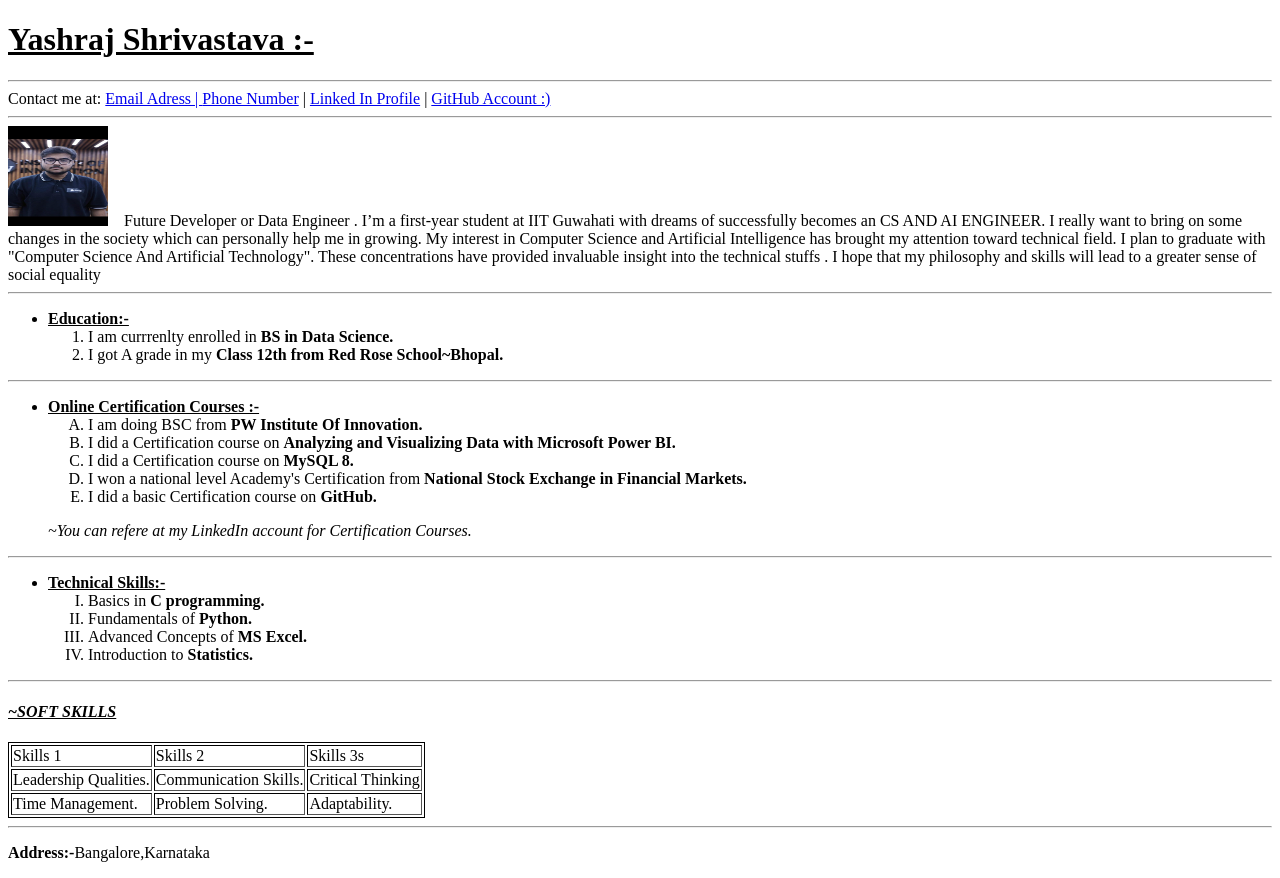
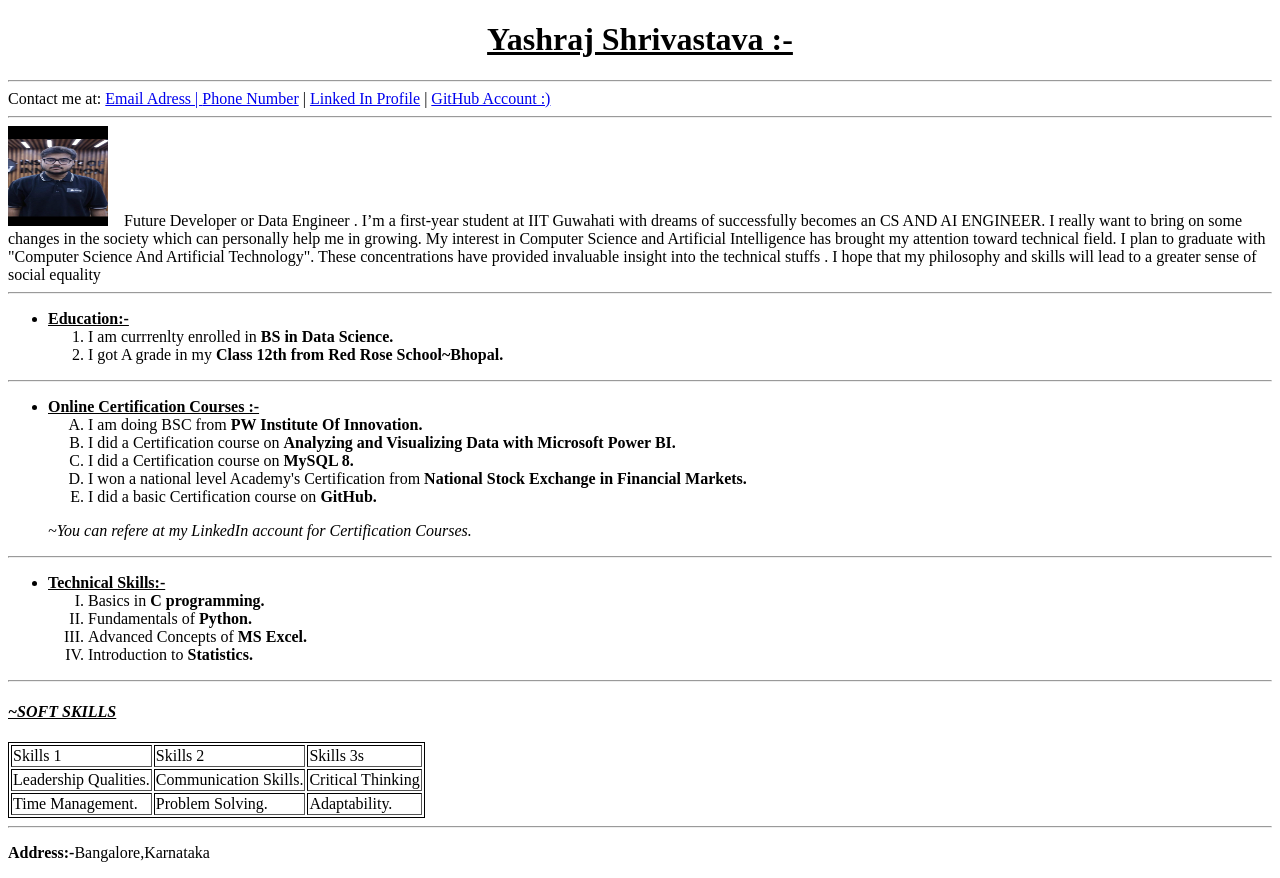
Before and after one commit to Yashraj-17/yashraj_html1, a plain HTML site: page index.html in a window 1280 px wide. Drawn offline with Linux system fonts and the light colour scheme.

Commit message:
first day first change

```diff
--- a/index.html
+++ b/index.html
@@ -10,7 +10,7 @@
     }
 </style>
 <body>
-    <h1><ins>Yashraj Shrivastava :-</ins></h1>
+    <h1 style="text-align: center;"><ins>Yashraj Shrivastava :-</ins></h1>
     <hr>
     <footer>
         <div>Contact me at: <a href="mailto: yashraj170803@gmail.com">Email Adress | </a><a href="tel:+91-8839664523">Phone Number</a> | <a href="https://www.linkedin.com/in/yashrajshrivastava17/">Linked In Profile</a> | <a href="https://github.com/Yashraj-17">GitHub Account :)</a>
```
